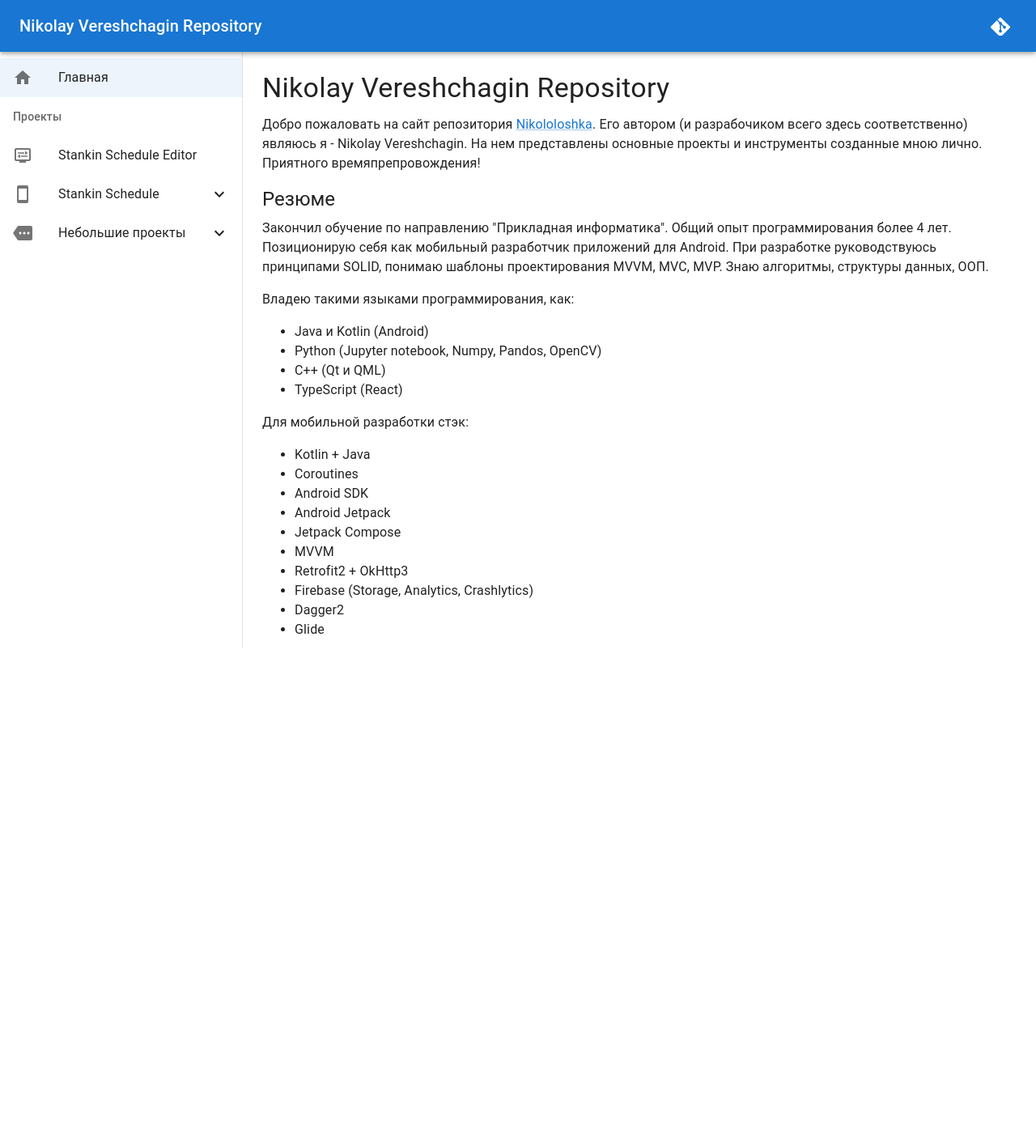
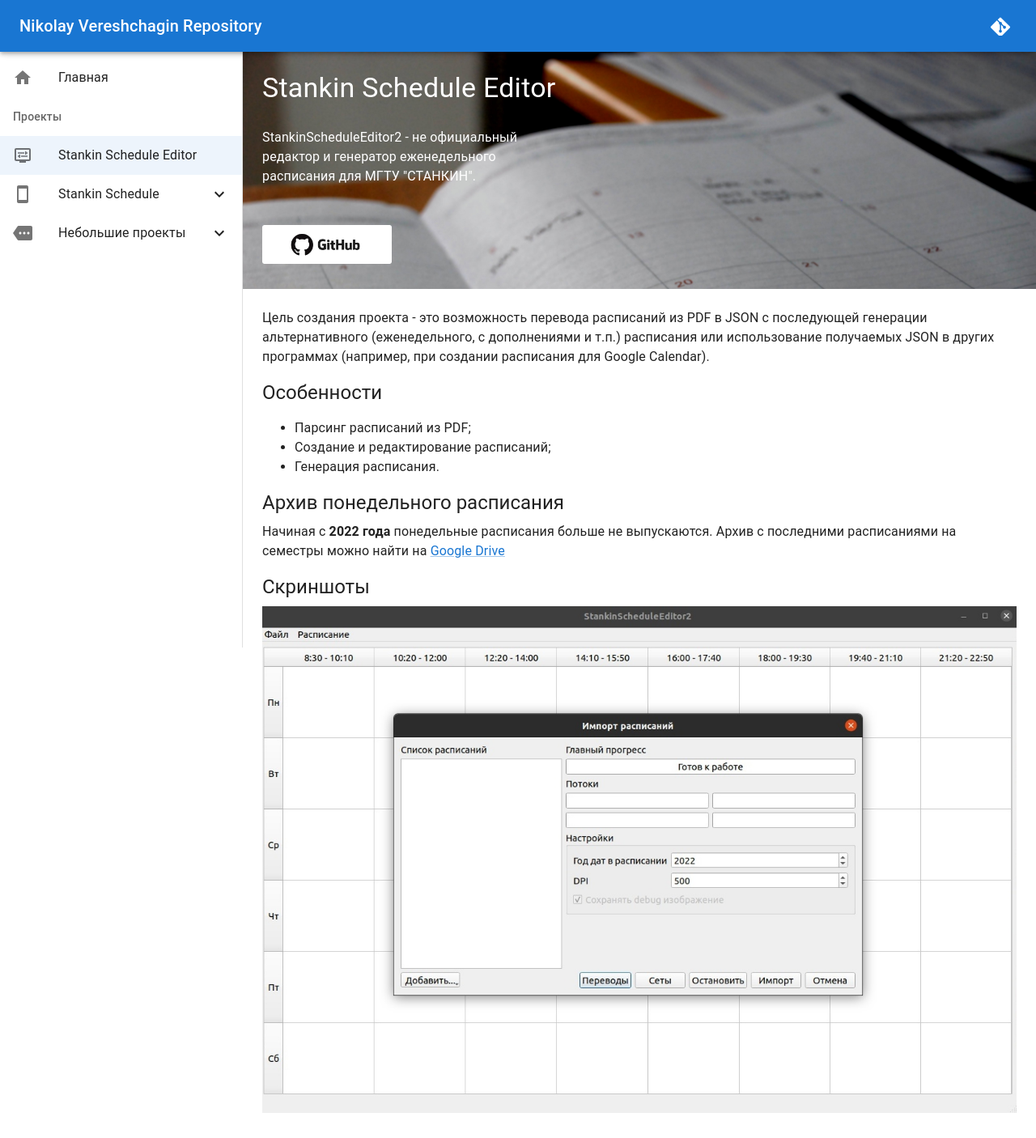
Before and after one commit to Nikololoshka/nikololoshka.github.io, a React (Create React App) app: page /#/stankin-schedule-editor in a window 1280 px wide. Shown: the whole page at 81% size. Before the commit the page ends 830 px from the top, so only its background shows below. Built offline with nearby package versions, Linux system fonts and the light colour scheme.

Commit message:
added description for schedule editor

```diff
--- a/src/assets/images/index.ts
+++ b/src/assets/images/index.ts
@@ -1,6 +1,7 @@
 import GithubBadge from './github-badge.png';
 import GooglePlayBadge from './google-play-badge.png';
 import ScheduleDescription from './schedule-description.jpg';
+import ScheduleEditorDescription from './schedule-editor-description.jpg';
 import GitIcon from './git-icon.svg';
 import SchedulePreview from './schedule-preview.png';
 
@@ -9,5 +10,6 @@
 	GooglePlayBadge,
 	ScheduleDescription,
 	GitIcon,
-	SchedulePreview
+	SchedulePreview,
+	ScheduleEditorDescription
 };
--- a/src/components/stankin-schedule-editor/StankinScheduleEditor.tsx
+++ b/src/components/stankin-schedule-editor/StankinScheduleEditor.tsx
@@ -1,21 +1,39 @@
 import React from 'react'
 import {
+    Grid,
+    Link,
     Typography
 } from '@mui/material'
 import ContentBox from 'components/common/ContentBox';
+import {
+    GithubBadge,
+    ScheduleDescription,
+    ScheduleEditorDescription
+} from "assets/images";
 
 const StankinScheduleEditor = () => {
     return (
-        <ContentBox>
-            <Typography variant='h4' gutterBottom>
+        <div>
+            <ContentBox sx={{background: 'url(' + ScheduleDescription + ')', backgroundSize: 'cover', padding: 3}}>
+                <Typography variant='h4' gutterBottom color='common.white'>
                     Stankin Schedule Editor
                 </Typography>
 
-            <Typography paragraph>
-                <b>StankinScheduleEditor2</b> - не официальный редактор и генератор
+                <Typography className='description' color='common.white'>
+                    StankinScheduleEditor2 - не официальный редактор и генератор
                     еженедельного расписания для МГТУ "СТАНКИН".
                 </Typography>
 
+                <Grid container spacing={2}>
+                    <Grid item>
+                        <a href='https://github.com/Nikololoshka/StankinScheduleEditor2'>
+                            <img src={GithubBadge} alt='Github' className='badge'/>
+                        </a>
+                    </Grid>
+                </Grid>
+            </ContentBox>
+
+            <ContentBox>
                 <Typography paragraph>
                     Цель создания проекта - это возможность перевода расписаний из PDF в JSON с
                     последующей генерации альтернативного (еженедельного, с дополнениями и т.п.)
@@ -23,7 +41,40 @@
                     программах (например, при создании расписания для Google Calendar).
                 </Typography>
 
+                <Typography variant='h5'>
+                    Особенности
+                </Typography>
+                <ul>
+                    <li>Парсинг расписаний из PDF;</li>
+                    <li>Создание и редактирование расписаний;</li>
+                    <li>Генерация расписания.</li>
+                </ul>
+
+                <Typography variant='h5' gutterBottom>
+                    Архив понедельного расписания
+                </Typography>
+                <Typography paragraph>
+                    Начиная с <b>2022 года</b> понедельные расписания больше не выпускаются.
+                    Архив с последними расписаниями на семестры можно найти на&nbsp;
+                    <Link href='https://drive.google.com/drive/folders/1bt6Lke3yONmCtqx_lvmaNruFxPSlHdEy?usp=sharing'>
+                        Google Drive
+                    </Link>
+                </Typography>
+
+                <Typography variant='h5' gutterBottom>
+                    Скриншоты
+                </Typography>
+                <img
+                    src={ScheduleEditorDescription}
+                    alt='Общий вид программы'
+                    style={{
+                        objectFit: 'scale-down',
+                        width: '100%',
+                        maxHeight: '800px'
+                    }}
+                />
             </ContentBox>
+        </div>
     )
 }
 
--- a/src/components/stankin-schedule/StankinScheduleOverview.css
+++ /dev/null
@@ -1,12 +0,0 @@
-.description {
-    max-width: 40%;
-    padding: 1rem 0rem 3rem 0rem;
-}
-
-.badge {
-    width: 160px;
-}
-
-.preview {
-    width: 100%;
-}
--- a/src/index.css
+++ b/src/index.css
@@ -12,3 +12,16 @@
 .flex-container {
     display: flex;
 }
+
+.description {
+    max-width: 40%;
+    padding: 1rem 0 3rem 0;
+}
+
+.badge {
+    width: 160px;
+}
+
+.preview {
+    width: 100%;
+}
```
Also changed, not shown: src/components/stankin-schedule/StankinScheduleOverview.tsx (+15 -17 lines), src/index.tsx (+7 -7 lines), src/assets/images/schedule-editor-description.jpg (added). Lines whose indentation alone changed are shown as unchanged.
